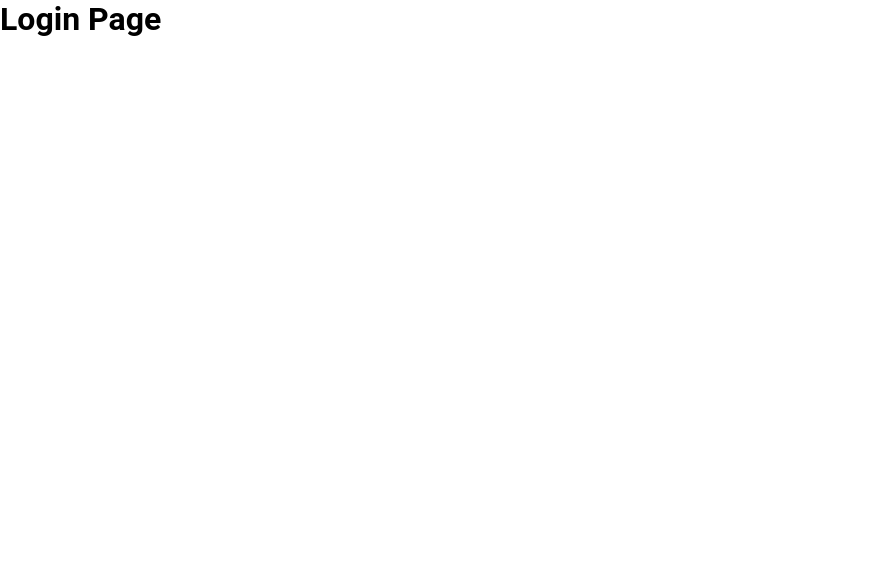
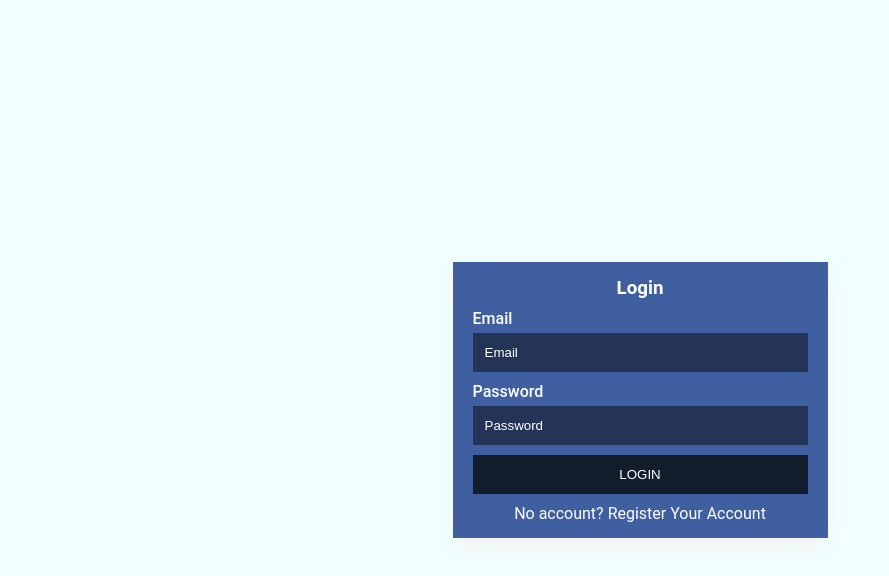
Before and after one commit to Eugenetanwl3881/chatapp, a React (Create React App) app in the folder frontend/: page /messenger/login in a window 1280 px wide. Shown: the top 576 px of the page, without its empty margins (0-889 px from the left). Built offline with nearby package versions, Linux system fonts and the light colour scheme.

Commit message:
Create login

```diff
--- a/frontend/src/components/Login.jsx
+++ b/frontend/src/components/Login.jsx
@@ -1,9 +1,50 @@
 import React from "react";
+import { Link } from "react-router-dom";
 
 function Login() {
   return (
-    <div>
-      <h1>Login Page</h1>
+    <div className="register">
+      <div className="card">
+        <div className="card-header">
+          <h3>Login</h3>
+        </div>
+
+        <div className="card-body">
+          <form>
+            <div className="form-group">
+              <label htmlFor="email">Email</label>
+              <input
+                type="email"
+                className="form-control"
+                placeholder="Email"
+                id="email"
+              />
+            </div>
+
+            <div className="form-group">
+              <label htmlFor="password">Password</label>
+              <input
+                type="password"
+                className="form-control"
+                placeholder="Password"
+                id="password"
+              />
+            </div>
+
+            <div className="form-group">
+              <input type="submit" value="Login" className="btn" />
+            </div>
+
+            <div className="form-group">
+              <span>
+                <Link to="/messenger/login">
+                  No account? Register Your Account
+                </Link>
+              </span>
+            </div>
+          </form>
+        </div>
+      </div>
     </div>
   );
 }
```
